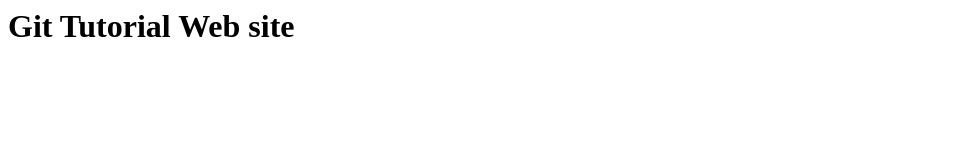
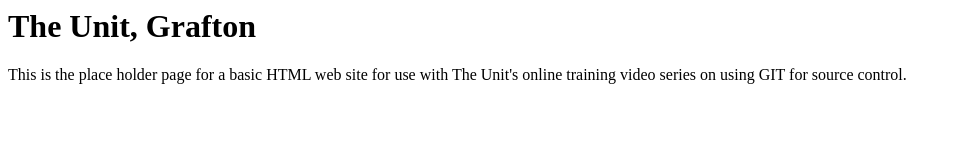
Before and after one commit to TheLab-Grafton/GitTutorialWebSite, a plain HTML site: page index.html in a window 1280 px wide. Shown: the whole page, without its empty margins (0-961 px from the left). Drawn offline with Linux system fonts and the light colour scheme.

Commit message:
Change placeholder description
Change Index.html to reference The Unit Grafton and the online GIT training video series

```diff
--- a/index.html
+++ b/index.html
@@ -1,5 +1,6 @@
 <html>
 
-<H1>Git Tutorial Web site</H1>
+<H1>The Unit, Grafton</H1>
+<P>This is the place holder page for a basic HTML web site for use with The Unit's online training video series on using GIT for source control.</p>
 
 </html>
```
